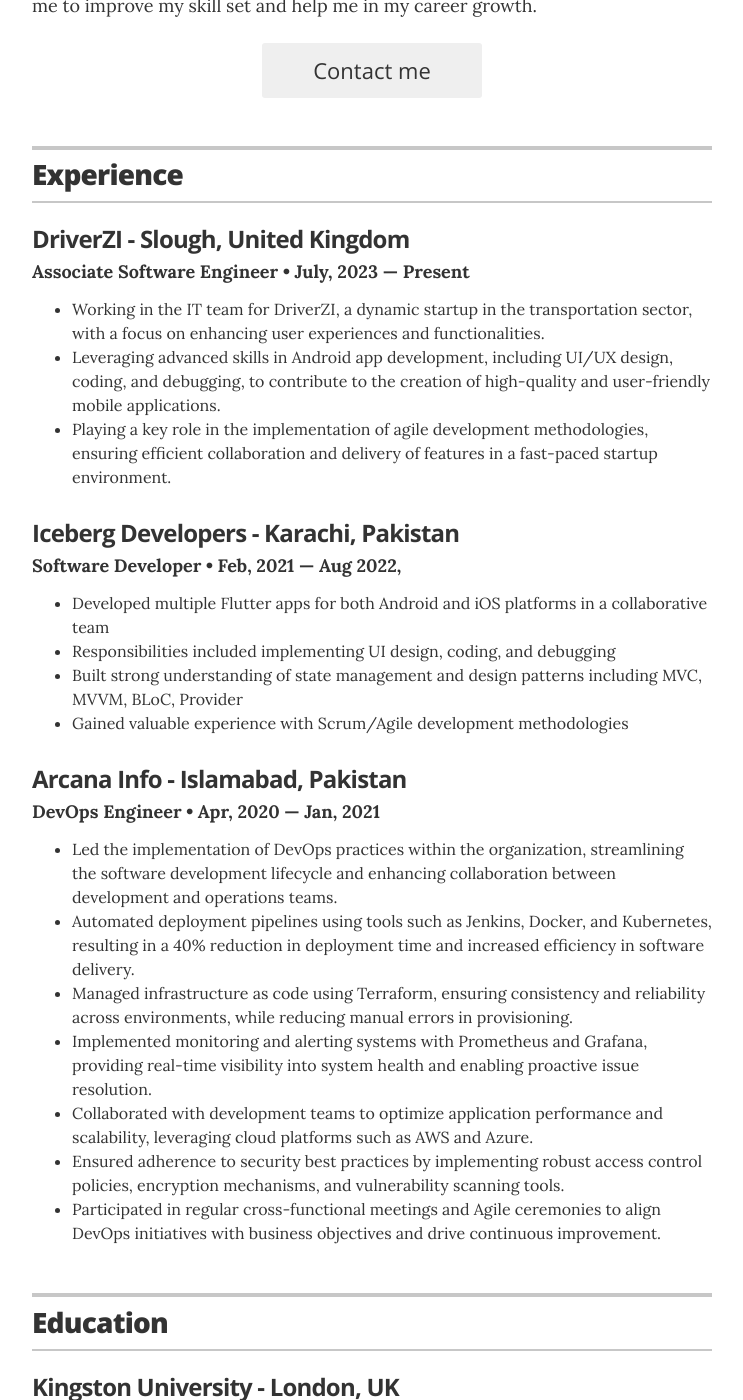
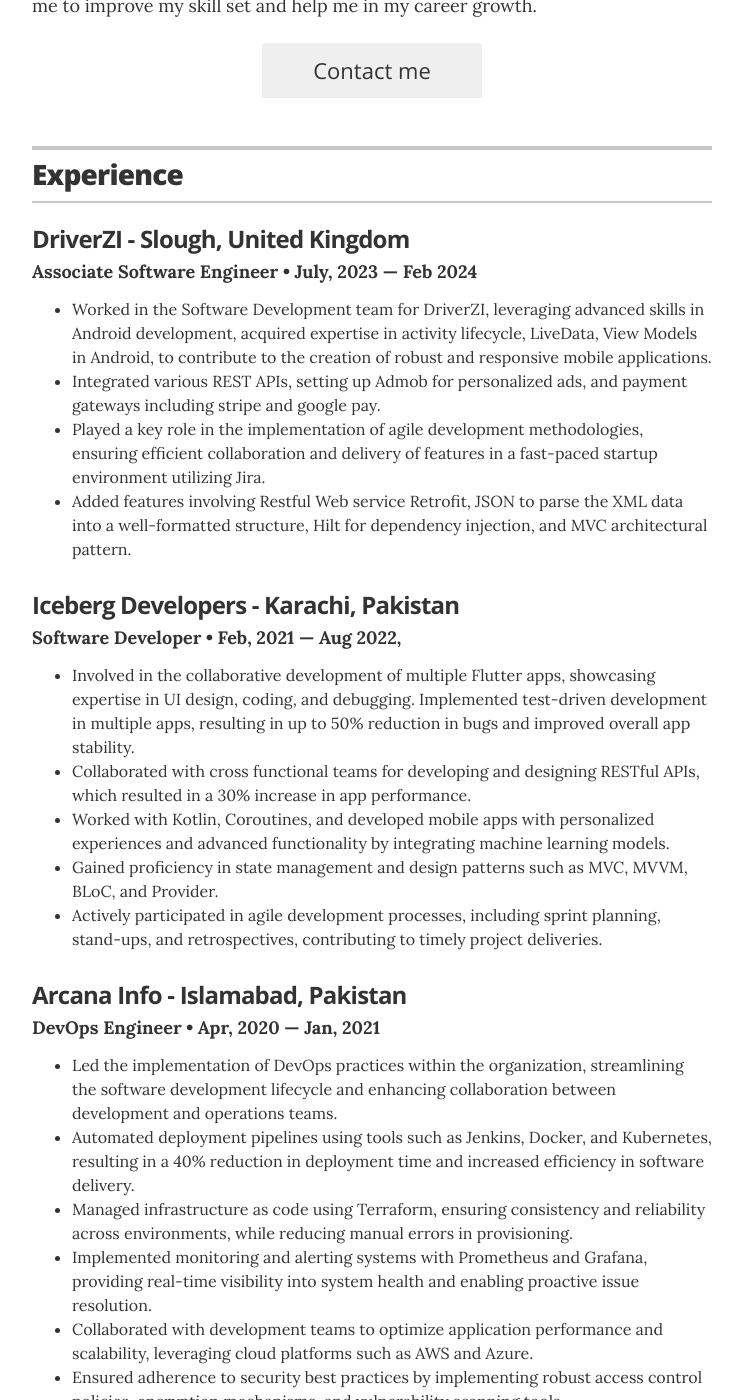
Before and after one commit to umairzafar7152/resume, a Jekyll site: the page built from index.html, in a window 1280 px wide and 1400 px high, scrolled down 429 px. Shown: the whole window, without its empty margins (268-1011 px from the left). Built offline with Jekyll 4.4.1, drawn with Linux system fonts in a browser that asks for light colours; some of the changed text lies outside the part shown.

Commit message:
changed experience

```diff
--- a/_data/education.yml
+++ b/_data/education.yml
@@ -7,7 +7,7 @@
   # summary: If you had any meaningful roles at college, feel free to write about them here
 
 - degree: Bachelors in Software Engineering
-  uni: University of Engineering and technology - Taxila, Pakistan
+  uni: University of Engineering and Technology - Taxila, Pakistan
   year: 2017 &mdash; 2021
   awards:
     - award: 3.56/4.0
--- a/_data/experience.yml
+++ b/_data/experience.yml
@@ -3,14 +3,14 @@
 # Director of Digital Stratgy
 - company: DriverZI - Slough, United Kingdom
   position: Associate Software Engineer
-  duration: July, 2023 &mdash; Present
-  summary: <ul class="resume-item-list"><li>Working in the IT team for DriverZI, a dynamic startup in the transportation sector, with a focus on enhancing user experiences and functionalities.</li><li>Leveraging advanced skills in Android app development, including UI/UX design, coding, and debugging, to contribute to the creation of high-quality and user-friendly mobile applications.</li><li>Playing a key role in the implementation of agile development methodologies, ensuring efficient collaboration and delivery of features in a fast-paced startup environment.</li></ul>
+  duration: July, 2023 &mdash; Feb 2024
+  summary: <ul class="resume-item-list"><li>Worked in the Software Development team for DriverZI, leveraging advanced skills in Android development, acquired expertise in activity lifecycle, LiveData, View Models in Android, to contribute to the creation of robust and responsive mobile applications.</li><li>Integrated various REST APIs, setting up Admob for personalized ads, and payment gateways including stripe and google pay.</li><li>Played a key role in the implementation of agile development methodologies, ensuring efficient collaboration and delivery of features in a fast-paced startup environment utilizing Jira.</li><li>Added features involving Restful Web service Retrofit, JSON to parse the XML data into a well-formatted structure, Hilt for dependency injection, and MVC architectural pattern.</li></ul>
 
 # VP of Global Communications
 - company: Iceberg Developers - Karachi, Pakistan
   position: Software Developer
   duration: Feb, 2021 &mdash; Aug 2022,
-  summary: <ul class="resume-item-list"><li>Developed multiple Flutter apps for both Android and iOS platforms in a collaborative team</li><li>Responsibilities included implementing UI design, coding, and debugging</li><li>Built strong understanding of state management and design patterns including MVC, MVVM, BLoC, Provider</li><li>Gained valuable experience with Scrum/Agile development methodologies</li></ul>
+  summary: <ul class="resume-item-list"><li>Involved in the collaborative development of multiple Flutter apps, showcasing expertise in UI design, coding, and debugging. Implemented test-driven development in multiple apps, resulting in up to 50% reduction in bugs and improved overall app stability.</li><li>Collaborated with cross functional teams for developing and designing RESTful APIs, which resulted in a 30% increase in app performance.</li><li>Worked with Kotlin, Coroutines, and developed mobile apps with personalized experiences and advanced functionality by integrating machine learning models.</li><li>Gained proficiency in state management and design patterns such as MVC, MVVM, BLoC, and Provider.</li><li>Actively participated in agile development processes, including sprint planning, stand-ups, and retrospectives, contributing to timely project deliveries.</li></ul>
 
 
 # Communications Coordinator
```
